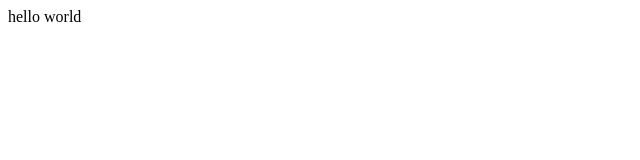
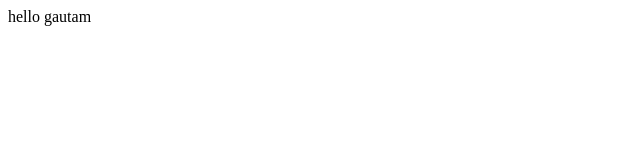
Before and after one commit to 2601Gautam/demo, a plain HTML site: page index.html in a window 1280 px wide. Shown: the full height of the page, 0-640 px from the left. Drawn offline with Linux system fonts and the light colour scheme.

```diff
--- a/index.html
+++ b/index.html
@@ -1 +1 @@
-<p>hello world</p>
+<p>hello gautam</p>
```
Also changed, not shown: 1 other file.
